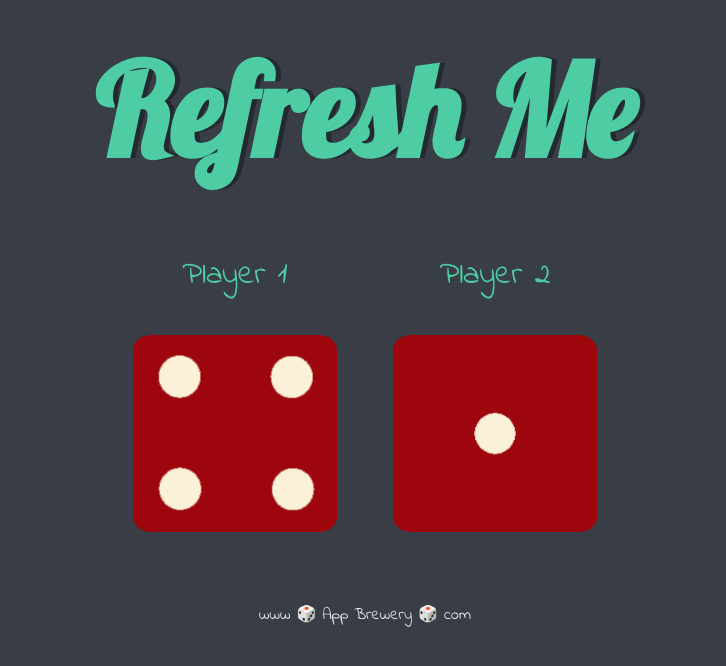
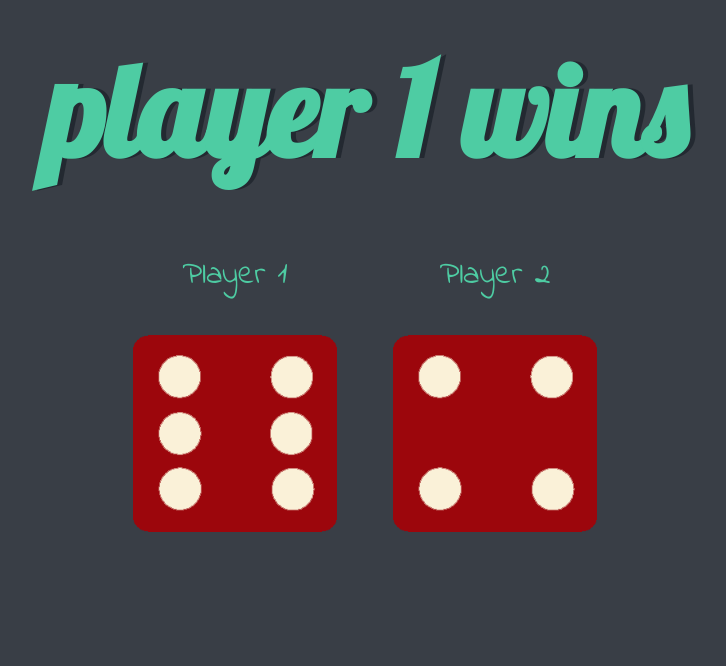
Before and after one commit to zsaaupo/DiceeApp, a plain HTML site: page dicee.html in a window 1280 px wide. Shown: the whole page, without its empty margins (275-1001 px from the left). Drawn offline with Linux system fonts and the light colour scheme.

Commit message:
game completed

```diff
--- a/dicee.html
+++ b/dicee.html
@@ -26,8 +26,4 @@
 
     <script type="text/javascript" src="main.js"></script>
   </body>
-
-  <footer>
-    www 🎲 App Brewery 🎲 com
-  </footer>
 </html>
--- a/main.js
+++ b/main.js
@@ -1,5 +1,19 @@
-let randomNumber = Math.floor(Math.random() * 6 + 1)
-let loka = String(randomNumber)
-console.log(typeof(loka))
-document.querySelector(".img1").setAttribute("src", "images/dice"+(Math.floor(Math.random() * 6 + 1)).toString()+".png")
-document.querySelector(".img2").setAttribute("src", "images/dice"+(Math.floor(Math.random() * 6 + 1)).toString()+".png")
+let playerOne = Math.floor(Math.random() * 6 + 1)
+let playerTwo = Math.floor(Math.random() * 6 + 1)
+
+
+document.querySelector(".img1").setAttribute("src", "images/dice"+playerOne.toString()+".png")
+document.querySelector(".img2").setAttribute("src", "images/dice"+playerTwo.toString()+".png")
+
+
+if(playerOne == playerTwo){
+	document.getElementsByTagName("h1")[0].innerHTML = "Draw!";
+}
+
+if(playerOne > playerTwo){
+	document.getElementsByTagName("h1")[0].innerHTML = "player 1 wins";
+}
+
+if(playerOne < playerTwo){
+	document.getElementsByTagName("h1")[0].innerHTML = "player 2 wins";
+}
```
